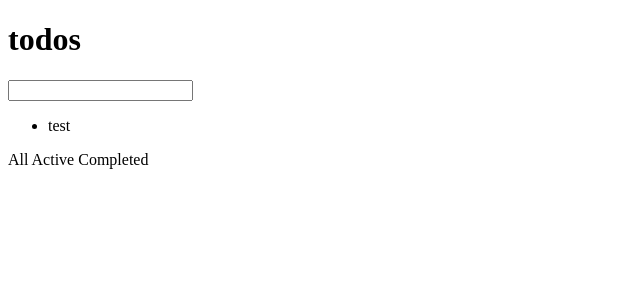
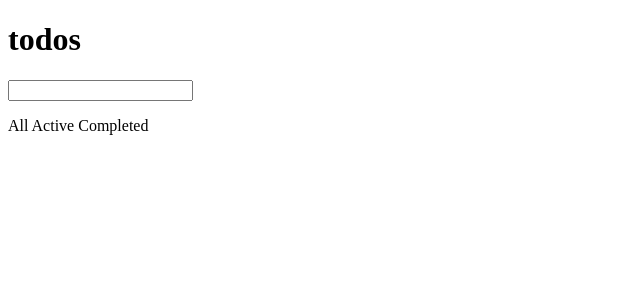
Before and after one commit to mgoldwater-nisum-com/to-do, a React app: page / in a window 1280 px wide. Shown: the top 300 px of the page, without its empty margins (0-640 px from the left). Built offline with nearby package versions, Linux system fonts and the light colour scheme.

Commit message:
Refactor ToDos component to adjust to shape of Redux store

```diff
--- a/src/Presentational/ToDos/ToDos.jsx
+++ b/src/Presentational/ToDos/ToDos.jsx
@@ -5,19 +5,17 @@ import PropTypes from 'prop-types';
 const ToDos = (props) => {
   return (
     <ul>
-      {props.toDoList && props.toDoList.map( (item) => (
-        <ToDo key={item.id} item={item} />
+      {props.toDosInOrder && props.toDosInOrder.map( (item) => (
+        <ToDo key={props.toDoList[item].id} item={props.toDoList[item]} />
       ))}
     </ul>
   );
 };
 
 ToDos.propTypes = {
-  toDoList: PropTypes.arrayOf(PropTypes.shape({
-    id: PropTypes.number.isRequired,
-    completed: PropTypes.bool.isRequired,
-    text: PropTypes.string.isRequired
-  })).isRequired
+  //Object of objects with numerical keys (well really strings)
+  toDoList: PropTypes.any,
+  toDosInOrder: PropTypes.arrayOf(PropTypes.number)
 };
 
 export default ToDos;
```
Also changed, not shown: 1 other file (tests, documents, lock files or other folders).
